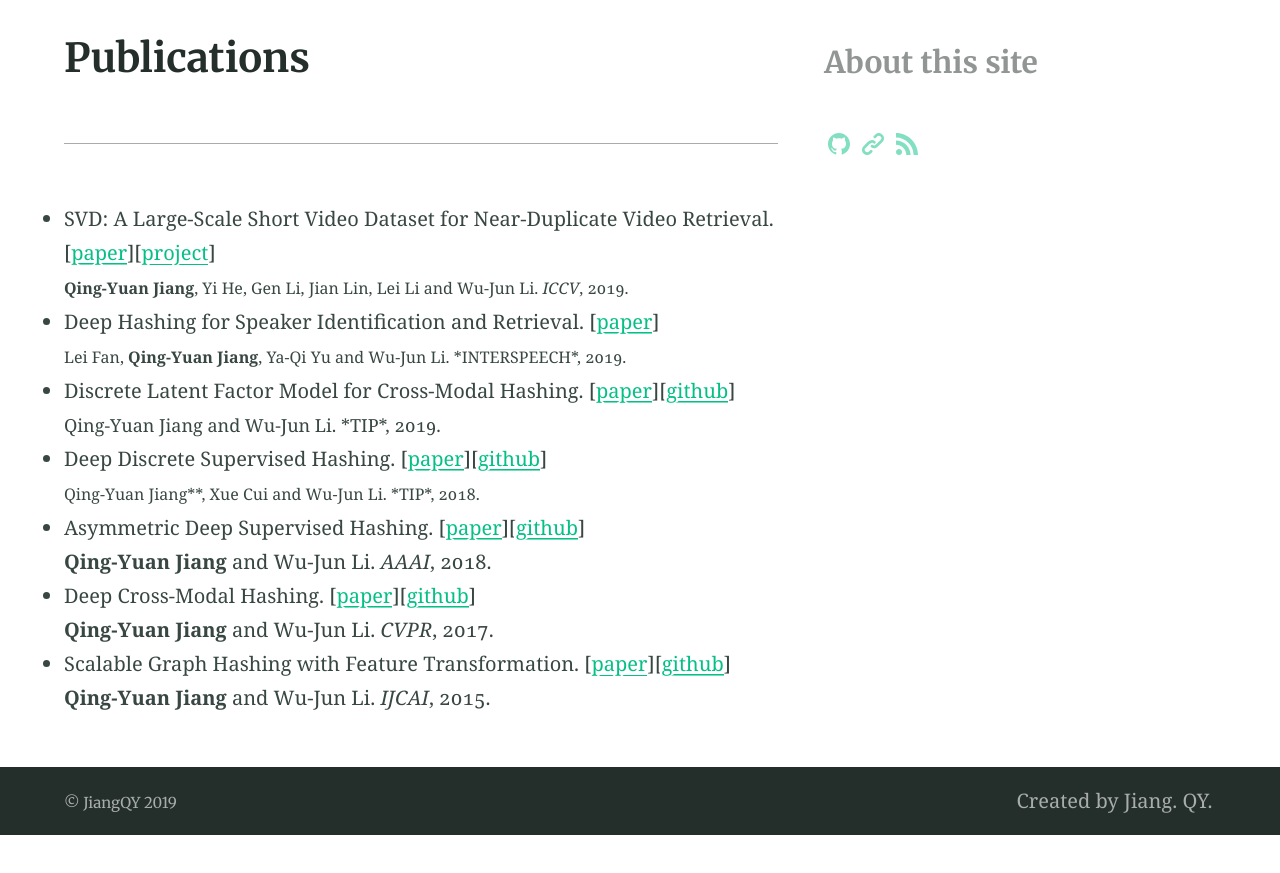
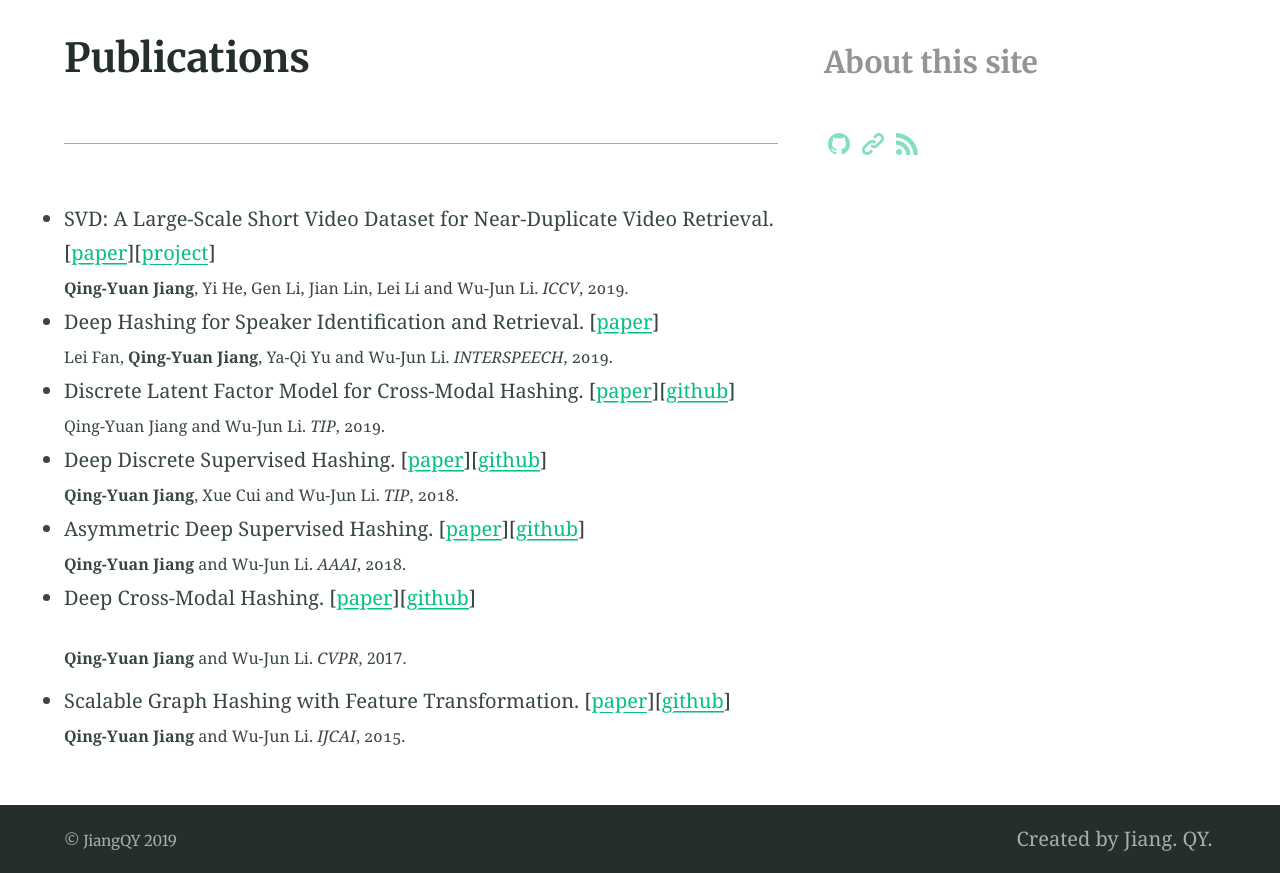
Before and after one commit to jiangqy/jiangqy.github.io, a Jekyll site: the page built from publications.md, in a window 1280 px wide, cut to the strip 412-1285 px from the top of the page. Built offline with Jekyll 4.4.1, drawn with Linux system fonts in a browser that asks for light colours; our own code applies the rules of GitHub Pages for plain Markdown files; before the commit the page ends 1247 px from its top, so only the background shows below that.

Commit message:
publications

```diff
--- a/publications.md
+++ b/publications.md
@@ -8,31 +8,31 @@ aside: true
 ---
 * SVD: A Large-Scale Short Video Dataset for Near-Duplicate Video Retrieval. [[paper](papers/ICCV19_SVD.pdf)][[project](https://svdbase.github.io)]
 
-  <font size="3"> <strong>Qing-Yuan Jiang</strong>, Yi He, Gen Li, Jian Lin, Lei Li and Wu-Jun Li. <em>ICCV</em>, 2019.</font>
+  <font size="3.75"> <strong>Qing-Yuan Jiang</strong>, Yi He, Gen Li, Jian Lin, Lei Li and Wu-Jun Li. <em>ICCV</em>, 2019.</font>
 
 * Deep Hashing for Speaker Identification and Retrieval. [[paper](papers/INTERSPEECH19_DAMH.pdf)]
 
-  <font size="3"> Lei Fan, <strong>Qing-Yuan Jiang</strong>, Ya-Qi Yu and Wu-Jun Li. *INTERSPEECH*, 2019.</font>
+  <font size="3.75"> Lei Fan, <strong>Qing-Yuan Jiang</strong>, Ya-Qi Yu and Wu-Jun Li. <em>INTERSPEECH</em>, 2019.</font>
 
 * Discrete Latent Factor Model for Cross-Modal Hashing. [[paper](papers/TIP19_DLFH.pdf)][[github](https://github.com/jiangqy/DLFH-TIP2019)]
 
-  <font size="4">Qing-Yuan Jiang and Wu-Jun Li. *TIP*, 2019.</font>
+  <font size="3.75">Qing-Yuan Jiang and Wu-Jun Li. <em>TIP</em>, 2019.</font>
 
 * Deep Discrete Supervised Hashing. [[paper](papers/TIP18_DDSH.pdf)][[github](https://github.com/jiangqy/DDSH-TIP2018)]
 
-  <font size="3.5">Qing-Yuan Jiang**, Xue Cui and Wu-Jun Li. *TIP*, 2018.</font>
+  <font size="3.75"><strong>Qing-Yuan Jiang</strong>, Xue Cui and Wu-Jun Li. <em>TIP</em>, 2018.</font>
 
 * Asymmetric Deep Supervised Hashing. [[paper](papers/AAAI18_ADSH.pdf)][[github](https://github.com/jiangqy/ADSH-AAAI2018)]
 
-  **Qing-Yuan Jiang** and Wu-Jun Li. *AAAI*, 2018.
+  <font size="3.75"><strong>Qing-Yuan Jiang</strong> and Wu-Jun Li. <em>AAAI</em>, 2018.</font>
 
 * Deep Cross-Modal Hashing. [[paper](papers/CVPR17_DCMH.pdf)][[github](https://github.com/jiangqy/DCMH-CVPR2017)]
 
-  **Qing-Yuan Jiang** and Wu-Jun Li. *CVPR*, 2017.
+ <font size="3.75"><strong>Qing-Yuan Jiang</strong> and Wu-Jun Li. <em>CVPR</em>, 2017.</font>
 
 * Scalable Graph Hashing with Feature Transformation. [[paper](papers/IJCAI15_SGH.pdf)][[github](https://github.com/jiangqy/SGH-IJCAI2015)]
 
-  **Qing-Yuan Jiang** and Wu-Jun Li. *IJCAI*, 2015.
+   <font size="3.75"><strong>Qing-Yuan Jiang</strong> and Wu-Jun Li. <em>IJCAI</em>, 2015.</font>
 
 
 
```
